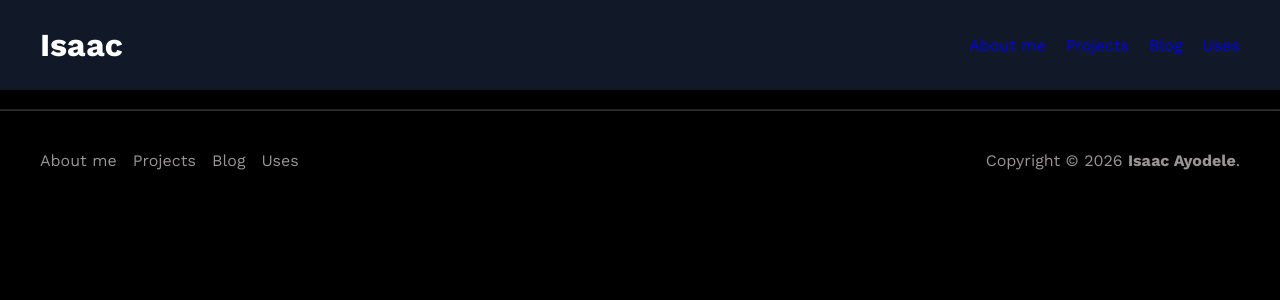
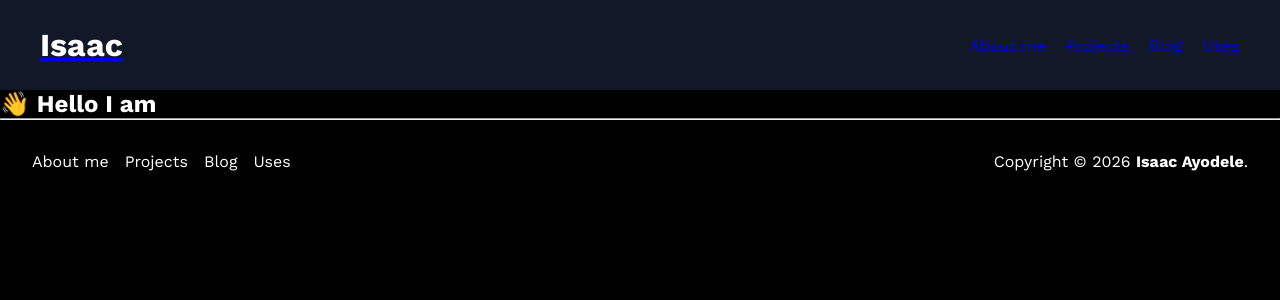
Before and after one commit to mosidrum/Isaac-portfolio, a Next.js app: page / in a window 1280 px wide. Shown: the top 300 px of the page. Built offline with nearby package versions, Linux system fonts and the light colour scheme.

Commit message:
add utility classes

```diff
--- a/src/app/globals.css
+++ b/src/app/globals.css
@@ -1,9 +1,27 @@
 @import url('https://fonts.googleapis.com/css2?family=Work+Sans:ital,wght@0,100..900;1,100..900&display=swap');
-
+@import './utilities.css';
 * {
     margin: 0;
     padding: 0;
     box-sizing: border-box;
+}
+
+/* Light Mode (Default) */
+:root {
+    --background-color: #000000;
+    --nav-bar-color: #111827;
+    --text-color: #ffffff;
+    --text-secondary: #9a9494;
+    --line-opacity: 0.2;
+}
+
+/* Dark Mode */
+.dark-theme {
+    --background-color: #000000;
+    --nav-bar-color: #111827;
+    --text-color: #ffffff;
+    --text-secondary: #9a9494;
+    --line-opacity: 0.2;
 }
 
 body {
@@ -11,6 +29,7 @@ body {
     display: flex;
     flex-direction: column;
     width: 100%;
+    color: #fff;
     background: #000;
 }
 
--- a/src/app/page.tsx
+++ b/src/app/page.tsx
@@ -1,6 +1,11 @@
 import React from 'react';
+import { Hero } from '../components';
 
 // eslint-disable-next-line react/function-component-definition
 export default function Home() {
-  return <div>Home</div>;
+  return (
+    <div>
+      <Hero />
+    </div>
+  );
 }
--- /dev/null
+++ b/src/app/utilities.css
@@ -0,0 +1,131 @@
+/* Flexbox utilities */
+.d-flex {
+    display: flex;
+}
+
+.flex-center {
+    display: flex;
+    align-items: center;
+    justify-content: center;
+}
+
+.flex-center-between {
+    display: flex;
+    justify-content: space-between;
+    align-items: center;
+}
+
+.flex-column {
+    display: flex;
+    flex-direction: column;
+}
+
+.flex-wrap {
+    display: flex;
+    flex-wrap: wrap;
+}
+
+/* Gap utilities (increments of 8px) */
+.gap-1 { gap: 8px; }
+.gap-2 { gap: 16px; }
+.gap-3 { gap: 24px; }
+.gap-4 { gap: 32px; }
+.gap-5 { gap: 40px; }
+
+/* Margin utilities */
+.m-0 { margin: 0; }
+
+/* Horizontal margin (left and right) */
+.mh-1 { margin-left: 8px; margin-right: 8px; }
+.mh-2 { margin-left: 16px; margin-right: 16px; }
+.mh-3 { margin-left: 24px; margin-right: 24px; }
+.mh-4 { margin-left: 32px; margin-right: 32px; }
+.mh-5 { margin-left: 40px; margin-right: 40px; }
+
+/* Vertical margin (top and bottom) */
+.mv-1 { margin-top: 8px; margin-bottom: 8px; }
+.mv-2 { margin-top: 16px; margin-bottom: 16px; }
+.mv-3 { margin-top: 24px; margin-bottom: 24px; }
+.mv-4 { margin-top: 32px; margin-bottom: 32px; }
+.mv-5 { margin-top: 40px; margin-bottom: 40px; }
+
+/* Specific margin for left and right */
+.ml-1 { margin-left: 8px; }
+.mr-1 { margin-right: 8px; }
+.ml-2 { margin-left: 16px; }
+.mr-2 { margin-right: 16px; }
+.ml-3 { margin-left: 24px; }
+.mr-3 { margin-right: 24px; }
+.ml-4 { margin-left: 32px; }
+.mr-4 { margin-right: 32px; }
+.ml-5 { margin-left: 40px; }
+.mr-5 { margin-right: 40px; }
+
+/* Padding utilities */
+.p-0 { padding: 0; }
+
+/* Horizontal padding (left and right) */
+.ph-1 { padding-left: 8px; padding-right: 8px; }
+.ph-2 { padding-left: 16px; padding-right: 16px; }
+.ph-3 { padding-left: 24px; padding-right: 24px; }
+.ph-4 { padding-left: 32px; padding-right: 32px; }
+.ph-5 { padding-left: 40px; padding-right: 40px; }
+
+/* Vertical padding (top and bottom) */
+.pv-1 { padding-top: 8px; padding-bottom: 8px; }
+.pv-2 { padding-top: 16px; padding-bottom: 16px; }
+.pv-3 { padding-top: 24px; padding-bottom: 24px; }
+.pv-4 { padding-top: 32px; padding-bottom: 32px; }
+.pv-5 { padding-top: 40px; padding-bottom: 40px; }
+
+/* Specific padding for left and right */
+.pl-1 { padding-left: 8px; }
+.pr-1 { padding-right: 8px; }
+.pl-2 { padding-left: 16px; }
+.pr-2 { padding-right: 16px; }
+.pl-3 { padding-left: 24px; }
+.pr-3 { padding-right: 24px; }
+.pl-4 { padding-left: 32px; }
+.pr-4 { padding-right: 32px; }
+.pl-5 { padding-left: 40px; }
+.pr-5 { padding-right: 40px; }
+
+/* Text utilities */
+
+/* Text alignment */
+.text-left { text-align: left; }
+.text-center { text-align: center; }
+.text-right { text-align: right; }
+.text-justify { text-align: justify; }
+
+/* Text transformation */
+.text-uppercase { text-transform: uppercase; }
+.text-lowercase { text-transform: lowercase; }
+.text-capitalize { text-transform: capitalize; }
+
+/* Font weight */
+.font-light { font-weight: 300; }
+.font-normal { font-weight: 400; }
+.font-medium { font-weight: 500; }
+.font-semibold { font-weight: 600; }
+.font-bold { font-weight: 700; }
+
+/* Font size */
+.text-xs { font-size: 12px; }
+.text-sm { font-size: 14px; }
+.text-md { font-size: 16px; }
+.text-lg { font-size: 18px; }
+.text-xl { font-size: 20px; }
+.text-2xl { font-size: 24px; }
+.text-3xl { font-size: 30px; }
+
+/* Text color (assuming CSS variables) */
+.text-primary { color: var(--text-color); }
+.text-secondary { color: var(--text-secondary); }
+.text-white { color: #ffffff; }
+.text-black { color: #000000; }
+
+/* Text decoration */
+.text-underline { text-decoration: underline; }
+.text-line-through { text-decoration: line-through; }
+.text-no-underline { text-decoration: none; }
--- /dev/null
+++ b/src/components/Hero/Hero.tsx
@@ -0,0 +1,5 @@
+export const Hero = () => (
+  <div>
+    <h2>👋 Hello I am</h2>
+  </div>
+);
--- /dev/null
+++ b/src/components/Hero/index.ts
@@ -0,0 +1 @@
+export * from './Hero';
--- a/src/components/footer/Footer.tsx
+++ b/src/components/footer/Footer.tsx
@@ -1,11 +1,11 @@
 import { navItems } from '../../utils';
-import styles from './footer.module.css';
+import './footer.module.css';
 
 export const Footer = () => (
-  <div className={styles.footer}>
-    <hr className={styles.line} />
-    <div className={styles.content}>
-      <div className={styles.items}>
+  <div className="footer">
+    <hr className="line" />
+    <div className="flex-center-between pv-4 ph-4">
+      <div className="d-flex gap-2">
         {navItems.map((item, index) => (
           <div key={index}>{item.name}</div>
         ))}
--- a/src/components/footer/footer.module.css
+++ b/src/components/footer/footer.module.css
@@ -1,20 +1,8 @@
 .footer {
-    color: #9a9494;
+    color: var(--text-secondary);
 }
 
 .line {
-    opacity: 0.2;
-    color: #9a9494;
+    opacity: var(--line-opacity);
+    color: var(--text-secondary);
 }
-
-.content {
-    display: flex;
-    justify-content: space-between;
-    align-items: center;
-    padding: 40px;
-}
-
-.items {
-    display: flex;
-    gap: 16px;
-}
--- a/src/components/index.ts
+++ b/src/components/index.ts
@@ -1,3 +1,4 @@
 export * from './footer';
 export * from './navbar';
 export * from './gotoLink';
+export * from './Hero';
--- a/src/components/navbar/Navbar.tsx
+++ b/src/components/navbar/Navbar.tsx
@@ -1,3 +1,4 @@
+import Link from 'next/link';
 import styles from './navbar.module.css';
 import { GotoLink } from '../gotoLink';
 import { navItems } from '../../utils';
@@ -5,7 +6,9 @@ import { navItems } from '../../utils';
 export const Navbar = () => (
   <div className={styles.container}>
     <div className={styles.wrapper}>
-      <h1 className={styles.title}>Isaac</h1>
+      <Link href="/">
+        <h1 className={styles.title}>Isaac</h1>
+      </Link>
       <div className={styles.items}>
         {navItems.map((item, index) => (
           <GotoLink href={item.link} title={item.name} key={index} />
```
